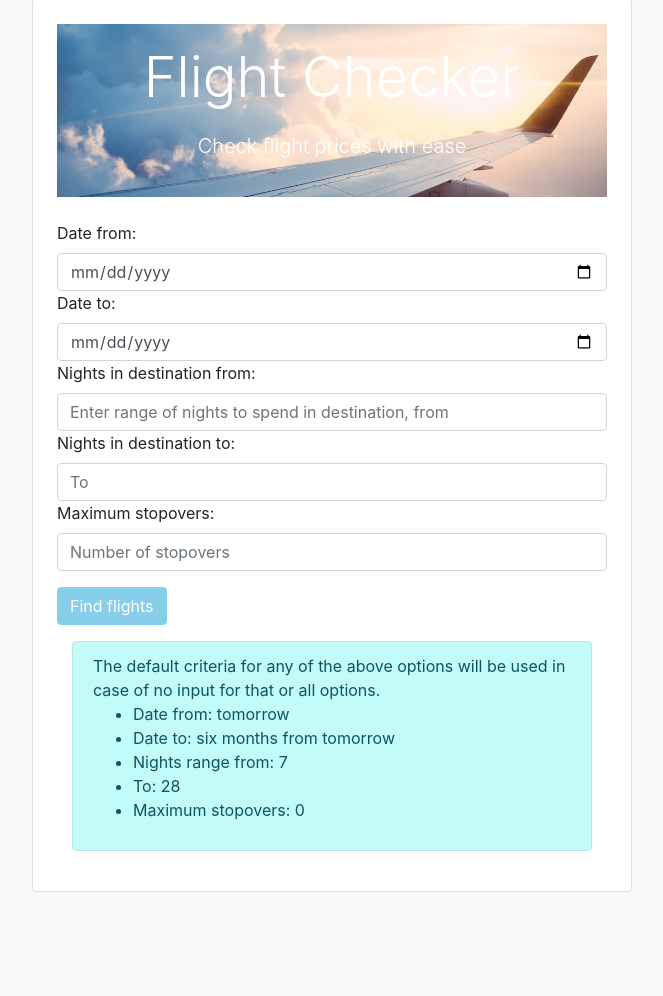
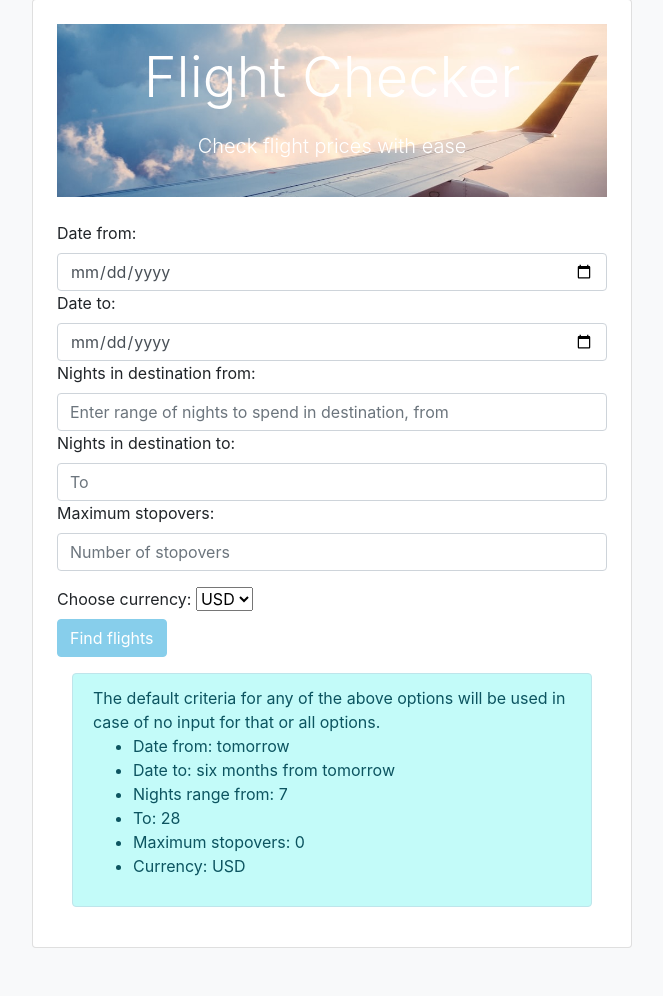
Before and after one commit to osstd/Flights-search, a Flask app: page /flight-details in a window 1280 px wide. Shown: the part 49-1045 px from the top of the page, without its empty margins (308-971 px from the left). Before the commit the page ends 941 px from the top, so only its background shows below. Run offline with Flask 2, Linux system fonts and the light colour scheme; some libraries are stand-ins or nearby versions.

Commit message:
currency error handling

```diff
--- a/flight_search.py
+++ b/flight_search.py
@@ -11,19 +11,31 @@ headers = {
 
 
 class FlightSearch:
+
     def check_code(self, city_name):
 
         query = {
             'term': city_name,
             'location_types': "city",
         }
-        response = requests.get(url=f"{TEQUILA_ENDPOINT}/locations/query", params=query, headers=headers)
-        response.raise_for_status()
-        result = response.json()["locations"]
-        code = result[0]['code']
-        return code
+        try:
+            response = requests.get(url=f"{TEQUILA_ENDPOINT}/locations/query", params=query, headers=headers)
+            response.raise_for_status()
+            try:
+                result = response.json()["locations"]
+                code = result[0]['code']
+                return code, None
+            except IndexError:
+                code = None
+                return code, None
+        except requests.exceptions.HTTPError as err:
+            return None, err
+        except requests.exceptions.RequestException as err:
+            return None, err
+        except Exception as err:
+            return None, err
 
-    def find_flights(self, origin_city_code, destination_city_code, from_time, to_time, nights_from, nights_to, stops):
+    def find_flights(self, origin_city_code, destination_city_code, from_time, to_time, nights_from, nights_to, stops, currency):
         query = {
             'fly_from': origin_city_code,
             'fly_to': destination_city_code,
@@ -33,23 +45,30 @@ class FlightSearch:
             'nights_in_dst_to': nights_to,
             'flight_type': 'round',
             'max_stopovers': stops,
-            'curr': 'USD',
+            'curr': currency,
         }
-        response = requests.get(url=f"{TEQUILA_ENDPOINT}/search", params=query, headers=headers)
-        response.raise_for_status()
         try:
-            data = response.json()["data"][0]
-        except IndexError:
-            return None
-
-        flight_data = FlightData(
-            price=data["price"],
-            origin_city=data["route"][0]["cityFrom"],
-            origin_airport=data["route"][0]["flyFrom"],
-            destination_city=data["route"][0]["cityTo"],
-            destination_airport=data["route"][0]["flyTo"],
-            out_date=datetime.utcfromtimestamp(data["route"][0]['dTimeUTC']).strftime('%Y-%m-%d %H:%M:%S UTC'),
-            return_date=datetime.utcfromtimestamp(data["route"][1]['dTimeUTC']).strftime('%Y-%m-%d %H:%M:%S UTC'),
-        )
-
-        return flight_data
+            response = requests.get(url=f"{TEQUILA_ENDPOINT}/search", params=query, headers=headers)
+            response.raise_for_status()
+            try:
+                data = response.json()["data"][0]
+                flight_data = FlightData(
+                    price=data["price"],
+                    origin_city=data["route"][0]["cityFrom"],
+                    origin_airport=data["route"][0]["flyFrom"],
+                    destination_city=data["route"][0]["cityTo"],
+                    destination_airport=data["route"][0]["flyTo"],
+                    out_date=datetime.utcfromtimestamp(data["route"][0]['dTimeUTC']).strftime('%Y-%m-%d %H:%M:%S UTC'),
+                    return_date=datetime.utcfromtimestamp(data["route"][1]['dTimeUTC']).strftime(
+                        '%Y-%m-%d %H:%M:%S UTC'),
+                )
+                return flight_data, None
+            except IndexError:
+                flight_data = None
+                return flight_data, None
+        except requests.exceptions.HTTPError as err:
+            return None, err
+        except requests.exceptions.RequestException as err:
+            return None, err
+        except Exception as err:
+            return None, err
--- a/main.py
+++ b/main.py
@@ -62,27 +62,44 @@ def flight_details():
             max_stopovers = int(request.form['stops'])
         else:
             max_stopovers = 0
-
-        results_ = flight_search(from_time, to_time, nights_in_dst_from, nights_in_dst_to, max_stopovers)
+        currency = request.form['currency']
+        results_ = flight_search(from_time, to_time, nights_in_dst_from, nights_in_dst_to, max_stopovers, currency)
 
         return render_template('index.html', cities=results_)
     return render_template('index.html', details=True)
 
 
-def flight_search(from_time, to_time, nights_from, nights_to, stops):
+def flight_search(from_time, to_time, nights_from, nights_to, stops, currency):
     origin_city['iataCode'] = search.check_code(origin_city['city'])
     results = []
     for city in cities:
         if city['city']:
-            city['iataCode'] = search.check_code(city['city'])
-            flight = search.find_flights(origin_city['iataCode'], city['iataCode'], from_time, to_time, nights_from,
-                                         nights_to,
-                                         stops)
+            city['iataCode'], err = search.check_code(city['city'])
+            if not city['iataCode']:
+                city['result'] = f"{city['city'].capitalize()}:\nNo iataCode was found for this city, please check name and try again"
+                results.append(city['result'])
+                continue
+            elif err:
+                city['result'] = f"{city['city'].capitalize()}:\nError, {err}"
+                results.append(city['result'])
+                continue
+            else:
+                flight, err = search.find_flights(origin_city['iataCode'], city['iataCode'], from_time, to_time,
+                                                  nights_from,
+                                                  nights_to, stops, currency)
 
-            city['result'] = f"Found a route! Only ${flight.price} to fly from {flight.origin_city}-{flight.origin_airport} to {flight.destination_city}-{flight.destination_airport}, from {flight.out_date} to {flight.return_date}."
-            results.append(city['result'])
+                if not flight:
+                    city['result'] = f"{city['city'].capitalize()}:\nNo flight results were found for this search " \
+                                     f"criteria"
+                elif err:
+                    city['result'] = f"{city['city'].capitalize()}:\nError, {err}"
+                else:
+                    city['result'] = f"{city['city'].capitalize()},\nfound a route!\n Only {currency}{flight.price} to fly from {flight.origin_city}-" \
+                                     f"{flight.origin_airport} to {flight.destination_city}-{flight.destination_airport}, " \
+                                     f"from {flight.out_date} to {flight.return_date}."
+                results.append(city['result'])
     return results
 
 
 if __name__ == '__main__':
-    app.run(debug=True)
+    app.run(debug=False)
--- a/templates/index.html
+++ b/templates/index.html
@@ -24,6 +24,7 @@
         .alert {
         background: #c3fbf9;
         }
+
 
     </style>
     <title>Flight Checker</title>
@@ -78,18 +79,31 @@
                 <label for="fly_from">Maximum stopovers:</label>
                 <input type="number" class="form-control" id="stopovers" name="stops" placeholder="Number of stopovers">
             </div>
+            <div>
+                <label for="currency">Choose currency:</label>
+                    <select id="currency" name="currency">
+                        <option value="USD">USD</option>
+                        <option value="CAD">CAD</option>
+                        <option value="EUR">EUR</option>
+                        <option value="GBP">GBP</option>
+                        <option value="CHF">CHF</option>
+                        <option value="AUD">AUD</option>
+                    </select>
+            </div>
             <button onclick="loadingH()" type="submit" class="btn btn-primary">Find flights</button>
         </form>
 
         <div class="container mt-3 bm-3" id="alert">
             <div class="alert alert-info fixed-width-alert" role="alert">
-                    The default criteria for any of the above options will be used in case of no input for that or all options.<br>
+                The default criteria for any of the above options will be used in case of no input for that or all
+                options.<br>
                 <ul>
                     <li>Date from: tomorrow</li>
                     <li>Date to: six months from tomorrow</li>
                     <li>Nights range from: 7</li>
                     <li>To: 28</li>
                     <li>Maximum stopovers: 0</li>
+                    <li>Currency: USD</li>
                 </ul>
             </div>
         </div>
@@ -114,6 +128,15 @@
             <a class="btn btn-primary" href="{{url_for('index')}}">Search again</a>
         </div>
         {% endif %}
+
+        {% if err: %}
+        <div class="alert alert-warning fixed-width-alert" role="alert">
+            {{err}}
+        </div>
+        <div class="text-center">
+            <a class="btn btn-primary" href="{{url_for('index')}}">Search again</a>
+        </div>
+        {% endif %}
     </div>
 </div>
 <script>
@@ -128,6 +151,7 @@
     alert.style.display = 'none';
     }
 
+
 </script>
 </body>
 </html>
```
Lines whose indentation alone changed are shown as unchanged.
